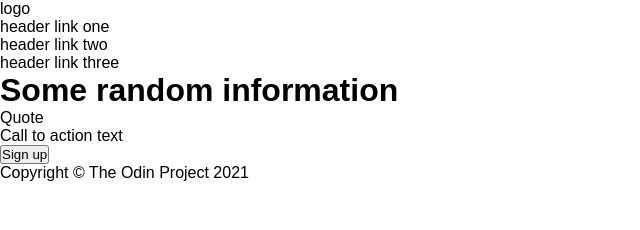
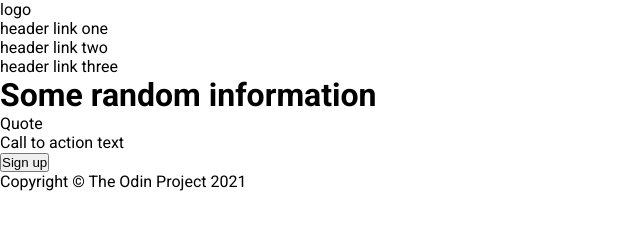
Before and after one commit to DevMeanz/Landing-Page, a plain HTML site: page index.html in a window 1280 px wide. Shown: the whole page, without its empty margins (0-640 px from the left). Drawn offline with Linux system fonts and the light colour scheme.

Commit message:
added roboto font

```diff
--- a/index.html
+++ b/index.html
@@ -6,6 +6,9 @@
     <meta name="viewport" content="width=device-width, initial-scale=1.0">
     <title>Landing Page Project</title>
     <link rel="stylesheet" href="styles.css">
+    <link rel="preconnect" href="https://fonts.googleapis.com">
+<link rel="preconnect" href="https://fonts.gstatic.com" crossorigin>
+<link href="https://fonts.googleapis.com/css2?family=Roboto:ital,wght@0,100;0,300;0,400;0,500;0,700;0,900;1,100;1,300;1,400;1,500;1,700;1,900&display=swap" rel="stylesheet">
 </head>
 <body>
     <header>
--- a/styles.css
+++ b/styles.css
@@ -3,6 +3,6 @@
     padding: 0%;
 }
 body {
-    font-family: Arial, Helvetica, sans-serif;
+    font-family: 'Roboto', Arial, Helvetica, sans-serif;
     min-height: 100vh;
 }
```
